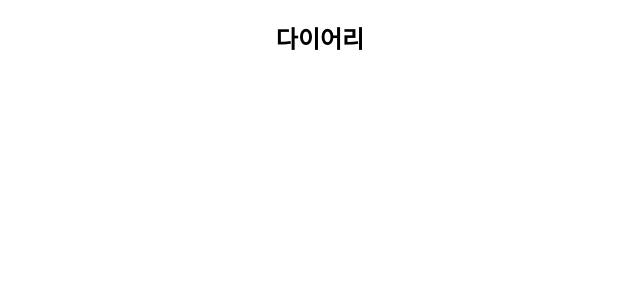
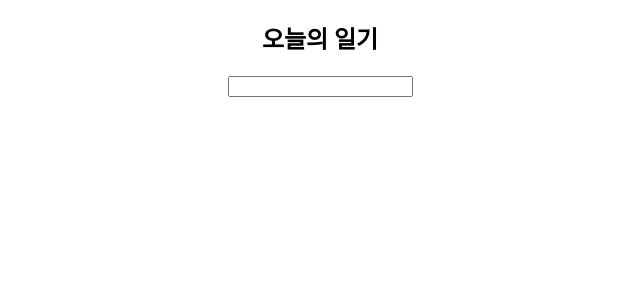
Before and after one commit to myongdol/simple_diary, a React (Create React App) app: page / in a window 1280 px wide. Shown: the top 300 px of the page, without its empty margins (320-960 px from the left). Built offline with nearby package versions, Linux system fonts and the light colour scheme.

Commit message:
[feat] DiaryEditor 컴포넌트 추가

```diff
--- a/src/App.js
+++ b/src/App.js
@@ -1,9 +1,10 @@
 import './App.css';
+import DiaryEditor from './DiaryEditor';
 
 function App() {
   return (
     <div className="App">
-      <h2>다이어리</h2>
+      <DiaryEditor/>
     </div>
   );
 }
--- /dev/null
+++ b/src/DiaryEditor.js
@@ -0,0 +1,19 @@
+import { useState } from "react";
+
+
+const DiaryEditor = () => {
+    const [author, setAuthor] = useState("");
+
+    return (
+    <div className="DiaryEditor">
+        <h2>오늘의 일기</h2>
+        <div>
+            <input value={author} onChange={(e) => {
+                console.log(e)
+            }}/>
+        </div>
+    </div>
+    )
+};
+
+export default DiaryEditor;
```
Also changed, not shown: 2 other files (tests, documents, lock files or other folders).
